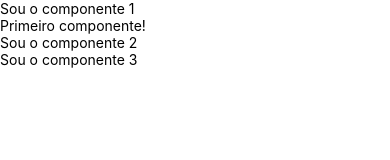
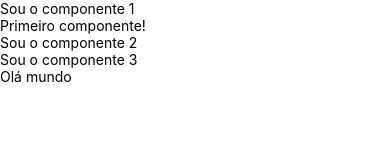
Before and after one commit to biadevcosta/curso-react-native, a React Native app in the folder exercicios/: screen / in a window 390 px wide. Shown: the top 160 px of the page. Built offline with nearby package versions, Linux system fonts and the light colour scheme.

Commit message:
Ola mundo

```diff
--- a/exercicios/src/App.js
+++ b/exercicios/src/App.js
@@ -4,6 +4,7 @@ import {View} from 'react-native' // esta pegando um modulo
 //Como colocar um component
 import ComponentUm /* maiuscula */ from './components/Primeiro'
 import Padrao,{ Comp2, Comp3 } from './components/Multi'
+import { Saudacao } from './components/Olamundo'
 
 /*
 ===== 1 forma
@@ -36,5 +37,6 @@ import Padrao,{ Comp2, Comp3 } from './components/Multi'
             <ComponentUm/>
             <Comp2/>
             <Comp3/>
+            <Saudacao/>
         </View>
     )
--- /dev/null
+++ b/exercicios/src/components/Olamundo.js
@@ -0,0 +1,9 @@
+import React from 'react'
+import {Text} from 'react-native'
+
+
+function Saudacao(){
+    return <Text>Olá mundo</Text>
+}
+
+export { Saudacao }
```
